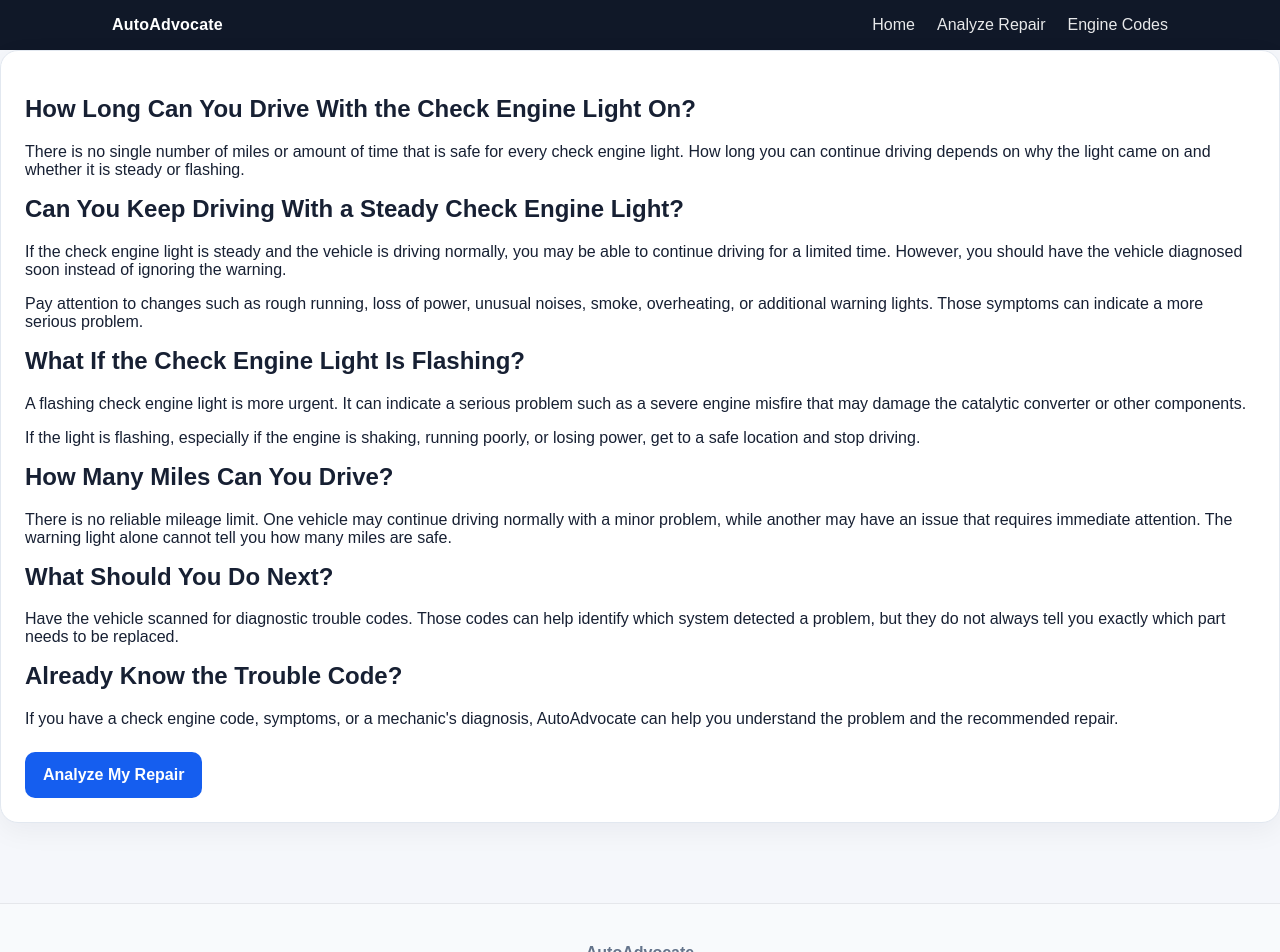
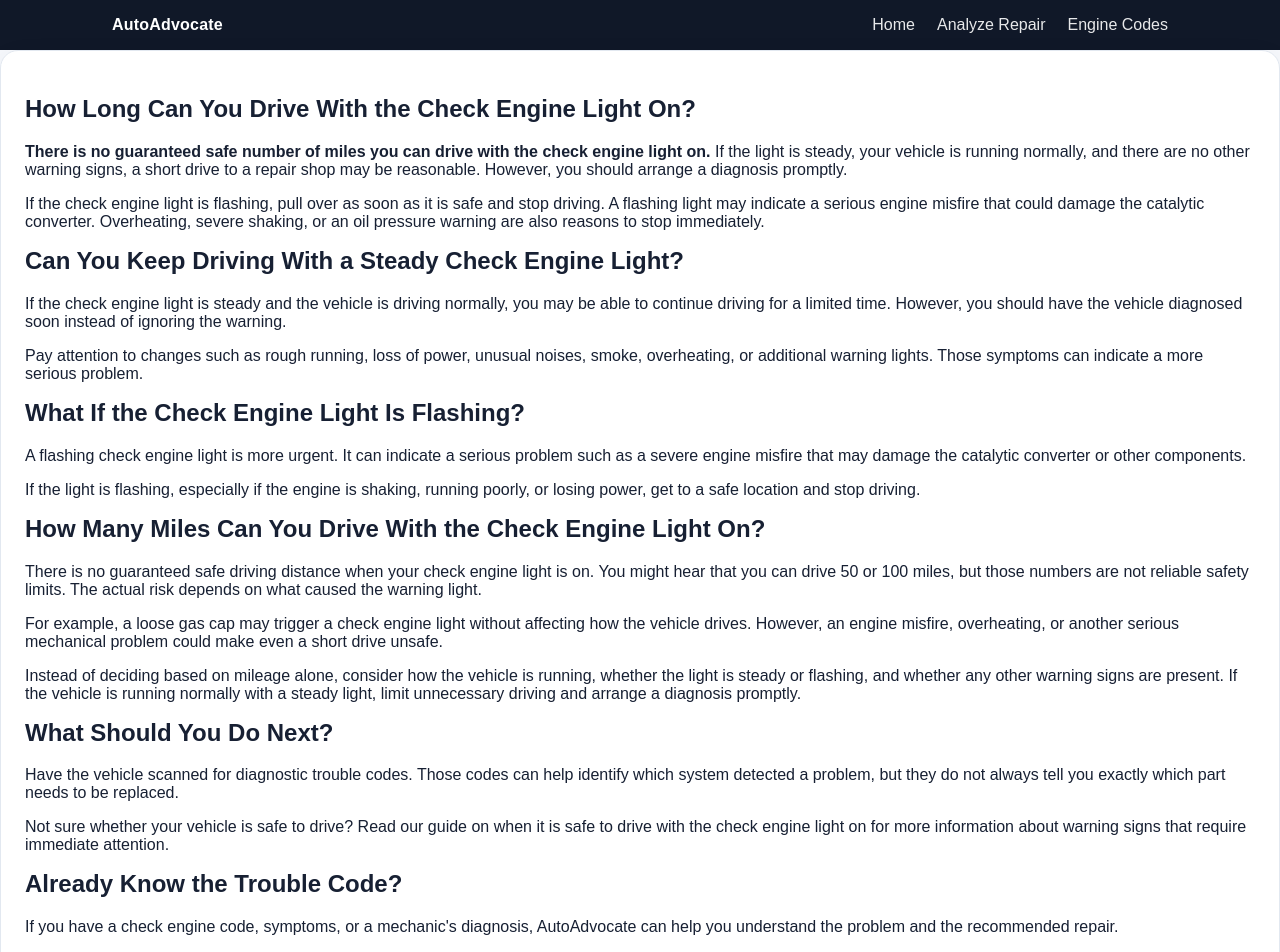
Before and after one commit to freydo7003/AutoAdvocate, a Next.js app: page /how-long-can-you-drive-with-check-engine-light-on in a window 1280 px wide. Shown: the top 952 px of the page. Built offline with nearby package versions, Linux system fonts and the light colour scheme.

Commit message:
Improve check engine light mileage article SEO

```diff
--- a/app/how-long-can-you-drive-with-check-engine-light-on/page.tsx
+++ b/app/how-long-can-you-drive-with-check-engine-light-on/page.tsx
@@ -12,11 +12,23 @@ export default function HowLongCheckEngineLightPage() {
       <section className="card">
         <h1>How Long Can You Drive With the Check Engine Light On?</h1>
 
-        <p>
-          There is no single number of miles or amount of time that is safe for
-          every check engine light. How long you can continue driving depends
-          on why the light came on and whether it is steady or flashing.
-        </p>
+
+<p>
+  <strong>There is no guaranteed safe number of miles you can drive
+  with the check engine light on.</strong> If the light is steady,
+  your vehicle is running normally, and there are no other warning
+  signs, a short drive to a repair shop may be reasonable.
+  However, you should arrange a diagnosis promptly.
+</p>
+
+<p>
+  If the check engine light is flashing, pull over as soon as it
+  is safe and stop driving. A flashing light may indicate a
+  serious engine misfire that could damage the catalytic converter.
+  Overheating, severe shaking, or an oil pressure warning are
+  also reasons to stop immediately.
+</p>
+
 
         <h2>Can You Keep Driving With a Steady Check Engine Light?</h2>
 
@@ -47,14 +59,31 @@ export default function HowLongCheckEngineLightPage() {
           driving.
         </p>
 
-        <h2>How Many Miles Can You Drive?</h2>
 
-        <p>
-          There is no reliable mileage limit. One vehicle may continue driving
-          normally with a minor problem, while another may have an issue that
-          requires immediate attention. The warning light alone cannot tell you
-          how many miles are safe.
-        </p>
+<h2>How Many Miles Can You Drive With the Check Engine Light On?</h2>
+
+<p>
+  There is no guaranteed safe driving distance when your check
+  engine light is on. You might hear that you can drive 50 or
+  100 miles, but those numbers are not reliable safety limits.
+  The actual risk depends on what caused the warning light.
+</p>
+
+<p>
+  For example, a loose gas cap may trigger a check engine light
+  without affecting how the vehicle drives. However, an engine
+  misfire, overheating, or another serious mechanical problem
+  could make even a short drive unsafe.
+</p>
+
+<p>
+  Instead of deciding based on mileage alone, consider how
+  the vehicle is running, whether the light is steady or
+  flashing, and whether any other warning signs are present.
+  If the vehicle is running normally with a steady light,
+  limit unnecessary driving and arrange a diagnosis promptly.
+</p>
+
 
         <h2>What Should You Do Next?</h2>
 
@@ -63,6 +92,16 @@ export default function HowLongCheckEngineLightPage() {
           can help identify which system detected a problem, but they do not
           always tell you exactly which part needs to be replaced.
         </p>
+
+<p>
+  Not sure whether your vehicle is safe to drive?
+  Read our guide on{" "}
+  <Link href="/is-it-safe-to-drive-with-check-engine-light">
+    when it is safe to drive with the check engine light on
+  </Link>
+  {" "}for more information about warning signs
+  that require immediate attention.
+</p>
 
         <h2>Already Know the Trouble Code?</h2>
 
```
